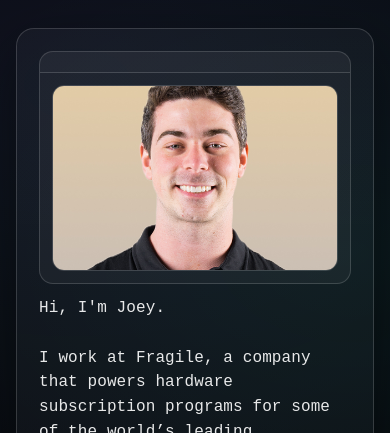
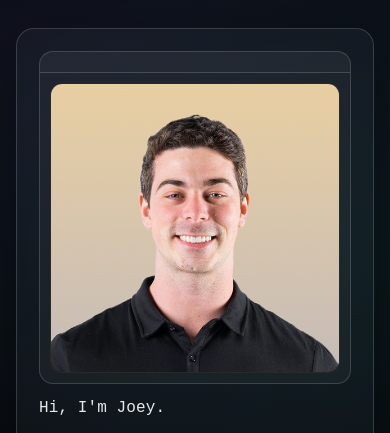
Before and after one commit to joeyjaf/imjoey-site, a React (Create React App) app: page / in a window 390 px wide. Shown: the top 433 px of the page. Built offline with nearby package versions, Linux system fonts and the light colour scheme.

Commit message:
Improve mobile photo scaling

```diff
--- a/src/App.css
+++ b/src/App.css
@@ -325,3 +325,17 @@ body {
 }
 
 .muted { color: rgba(255,255,255,0.72); }
+
+@media (max-width: 900px) {
+  .photoPreview {
+    height: auto;
+    padding: 10px;
+  }
+
+  .photoImg {
+    height: auto;
+    max-height: 380px;
+    object-fit: contain;
+    background: #000;
+  }
+}
```
